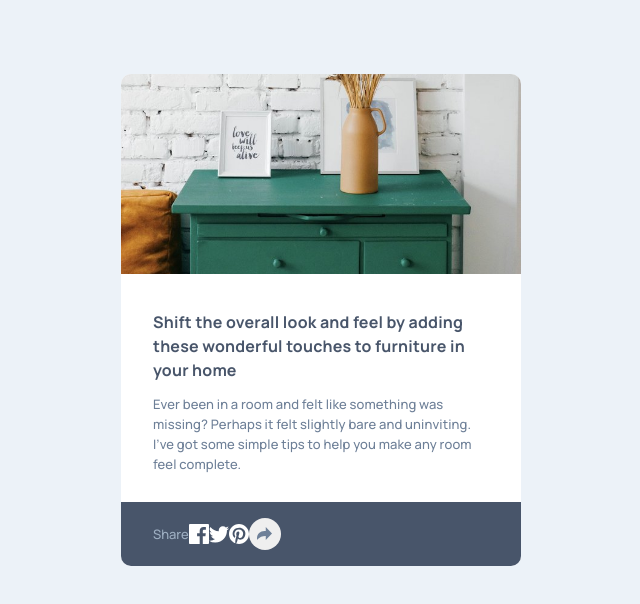
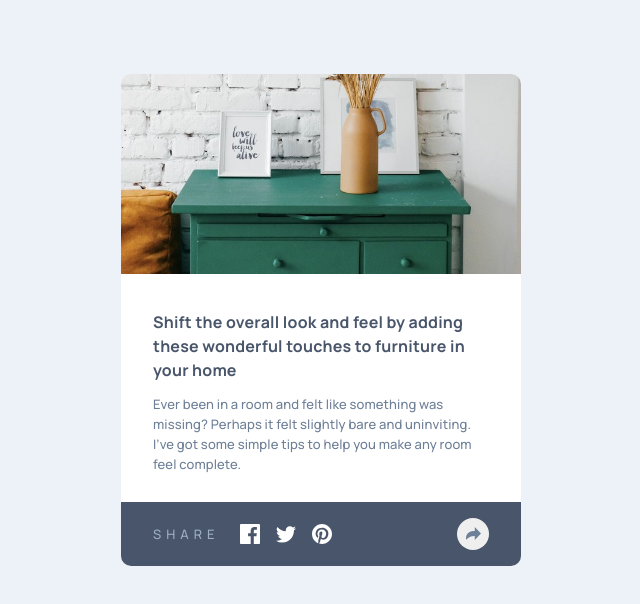
Before and after one commit to miguelzaga/article-preview-component, a React (Vite) app: page / in a window 1280 px wide. Shown: the top 604 px of the page, without its empty margins (319-959 px from the left). Built offline with nearby package versions, Linux system fonts and the light colour scheme.

Commit message:
adjust spacing socials

```diff
--- a/src/scss/05-components/_article.scss
+++ b/src/scss/05-components/_article.scss
@@ -88,6 +88,20 @@
     color: $grayish-blue;
     display: flex;
     align-items: center;
+    gap: 16px;
     padding: 16px 32px;
+    text-transform: uppercase;
+    line-height: 20px;
+    letter-spacing: 5px;
+
+    &-li {
+      &:first-child {
+        margin-right: 5px;
+      }
+
+      &:last-child {
+        margin-left: auto;
+      }
+    }
   }
 }
```
